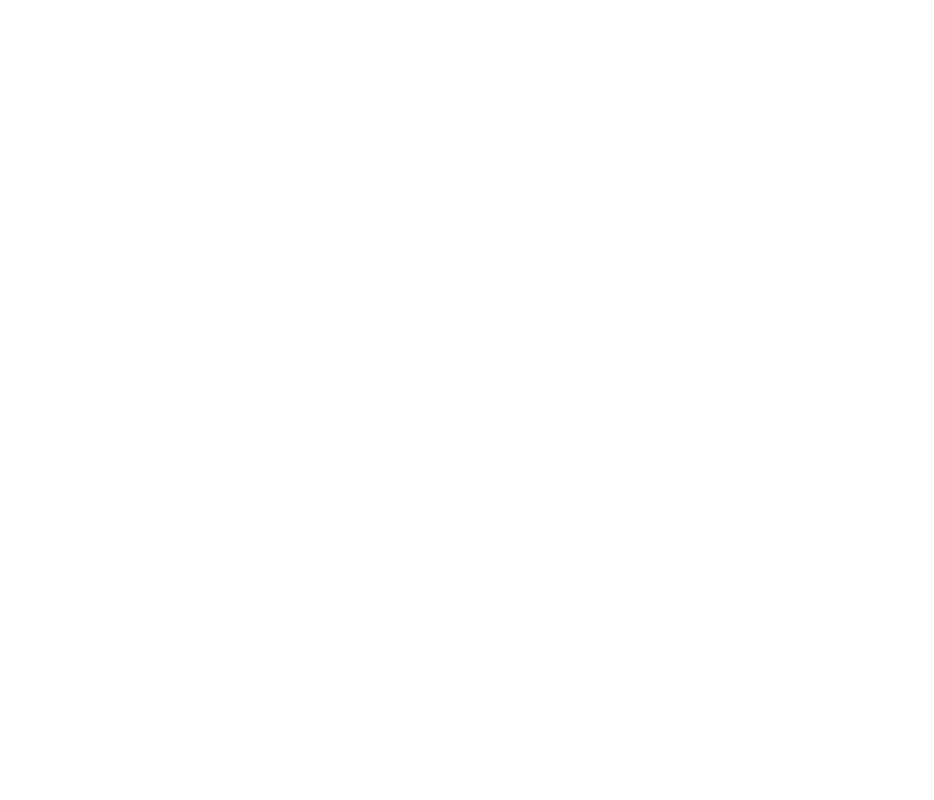
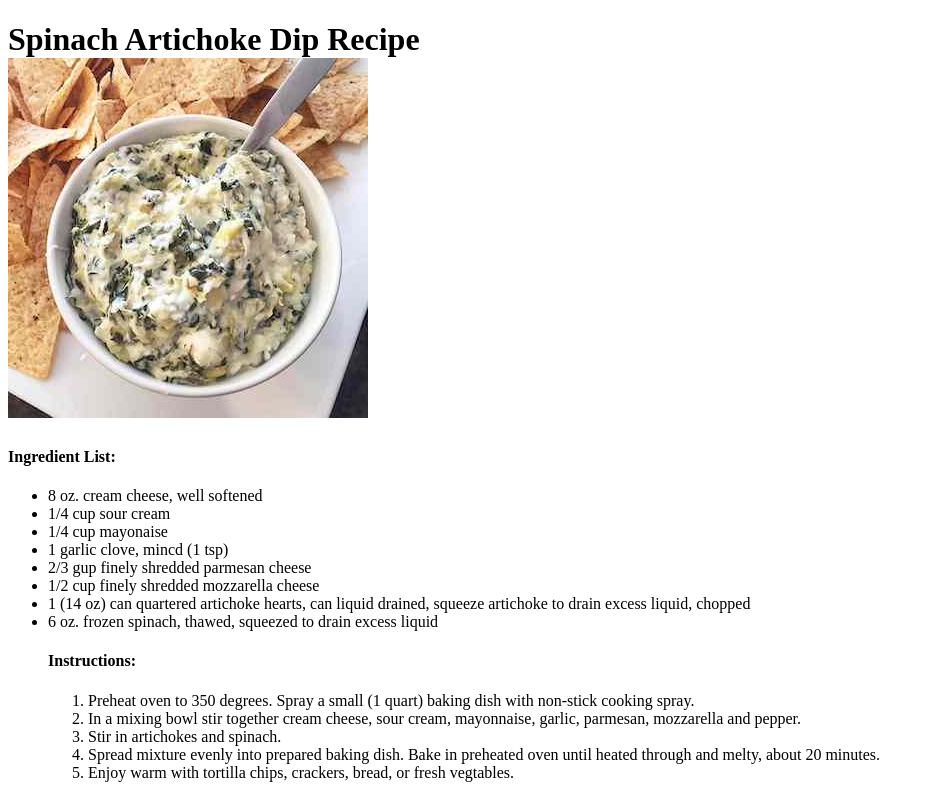
Before and after one commit to shyang248/Website, a plain HTML site: page websitepage5.html in a window 1280 px wide. Shown: the whole page, without its empty margins (0-934 px from the left). Drawn offline with Linux system fonts and the light colour scheme.

Commit message:
Add files via upload

```diff
--- a/websitepage5.html
+++ b/websitepage5.html
@@ -1 +1,33 @@
 <!doctype html>
+<html>
+<head>
+	<title>Spinach Artichoke Dip</title>
+</head>
+
+<body>
+	<h1>Spinach Artichoke Dip Recipe
+		<br>
+		<img src="Spinachartichoke.jpg"alt="SpinachArtichokeDip"/>
+
+<h4>Ingredient List:</h4>
+<ul>
+	<li>8 oz. cream cheese, well softened</li>
+	<li>1/4 cup sour cream</li>
+	<li>1/4 cup mayonaise</li>
+	<li>1 garlic clove, mincd (1 tsp)</li>
+	<li>2/3 gup finely shredded parmesan cheese</li>
+	<li>1/2 cup finely shredded mozzarella cheese</li>
+	<li>1 (14 oz) can quartered artichoke hearts, can liquid drained, squeeze artichoke to drain excess liquid, chopped</li>
+	<li>6 oz. frozen spinach, thawed, squeezed to drain excess liquid</li>
+
+<h4>Instructions:</h4>
+<ol>
+	<li>Preheat oven to 350 degrees. Spray a small (1 quart) baking dish with non-stick cooking spray.</li>
+	<li>In a mixing bowl stir together cream cheese, sour cream, mayonnaise, garlic, parmesan, mozzarella and pepper.</li>
+	<li>Stir in artichokes and spinach.</li>
+	<li> Spread mixture evenly into prepared baking dish. Bake in preheated oven until heated through and melty, about 20 minutes.
+</li>
+<li>Enjoy warm with tortilla chips, crackers, bread, or fresh vegtables.</li>
+</ol>
+</body>
+</html>
```
Also changed, not shown: websitepage4.html (+2 -1 lines), Spinachartichoke.jpg (added).
